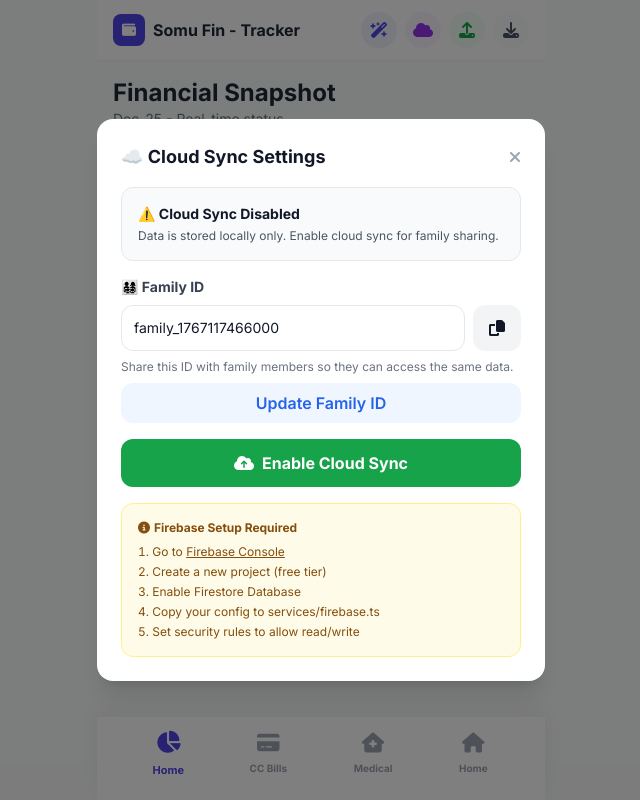
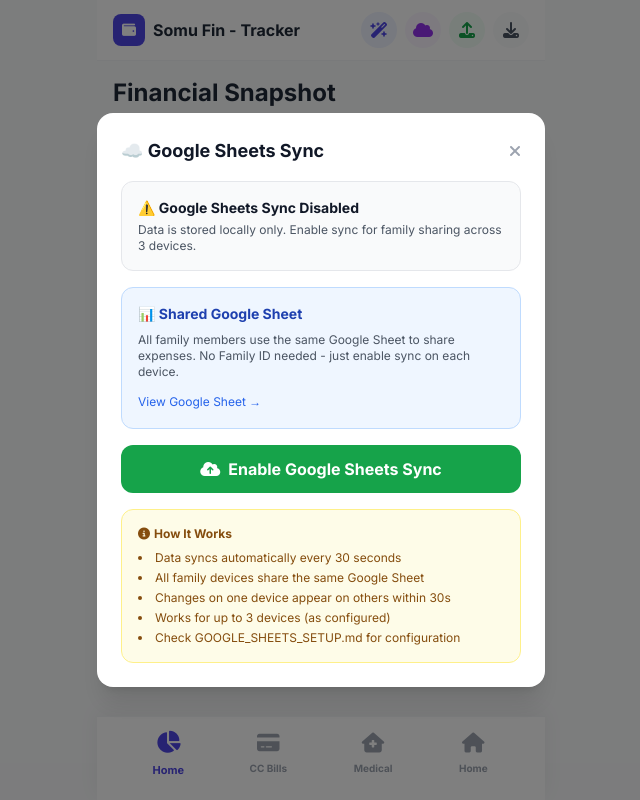
Before and after one commit to Someshwaran01/fintrack-pro, a React (Vite) app: page / in a window 1280 px wide. Both pictures are taken after a click on the button 742 px from the left and 30 px from the top of the page. Shown: the whole page, without its empty margins (319-959 px from the left). Built offline with nearby package versions, Linux system fonts and the light colour scheme.

Commit message:
Complete Google Sheets integration - replace Firebase with polling sync

```diff
--- a/components/CloudSyncModal.tsx
+++ b/components/CloudSyncModal.tsx
@@ -1,5 +1,5 @@
 import React, { useState, useEffect } from 'react';
-import { CloudStorageService } from '../services/cloudStorage';
+import { GoogleSheetsService } from '../services/googleSheets';
 import { CreditCardBill, MedicalExpense, HomeExpense } from '../types';
 
 interface CloudSyncModalProps {
@@ -11,30 +11,27 @@
 }
 
 const CloudSyncModal: React.FC<CloudSyncModalProps> = ({ show, onClose, bills, medical, home }) => {
-    const [familyId, setFamilyId] = useState('');
     const [cloudEnabled, setCloudEnabled] = useState(false);
     const [syncing, setSyncing] = useState(false);
     const [message, setMessage] = useState('');
 
     useEffect(() => {
-        const currentFamilyId = CloudStorageService.getFamilyId();
-        setFamilyId(currentFamilyId);
         const enabled = localStorage.getItem('cloudSyncEnabled') === 'true';
         setCloudEnabled(enabled);
     }, [show]);
 
     const handleEnableCloud = async () => {
         setSyncing(true);
-        setMessage('Syncing data to cloud...');
+        setMessage('Syncing data to Google Sheets...');
 
         try {
-            const success = await CloudStorageService.syncLocalToCloud(bills, medical, home);
+            const success = await GoogleSheetsService.syncAll(bills, medical, home);
             if (success) {
                 localStorage.setItem('cloudSyncEnabled', 'true');
                 setCloudEnabled(true);
-                setMessage('✅ Cloud sync enabled! Data synced successfully.');
+                setMessage('✅ Google Sheets sync enabled! Data synced successfully. All family devices will see updates within 30 seconds.');
             } else {
-                setMessage('❌ Failed to sync data. Please check Firebase setup.');
+                setMessage('❌ Failed to sync data. Please check Google Sheets setup.');
             }
         } catch (error) {
             setMessage('❌ Error: ' + (error as Error).message);
@@ -46,19 +43,7 @@
     const handleDisableCloud = () => {
         localStorage.setItem('cloudSyncEnabled', 'false');
         setCloudEnabled(false);
-        setMessage('Cloud sync disabled. Using local storage only.');
-    };
-
-    const handleJoinFamily = () => {
-        if (familyId.trim()) {
-            CloudStorageService.setFamilyId(familyId.trim());
-            setMessage('✅ Family ID updated! Restart the app to sync with family data.');
-        }
-    };
-
-    const copyFamilyId = () => {
-        navigator.clipboard.writeText(familyId);
-        setMessage('📋 Family ID copied! Share with family members.');
+        setMessage('Google Sheets sync disabled. Using local storage only.');
     };
 
     if (!show) return null;
@@ -67,7 +52,7 @@
         <div className="fixed inset-0 bg-black bg-opacity-50 flex items-center justify-center z-50 p-4">
             <div className="bg-white p-6 rounded-2xl shadow-xl max-w-md w-full max-h-[90vh] overflow-y-auto">
                 <div className="flex justify-between items-center mb-4">
-                    <h3 className="font-bold text-lg">☁️ Cloud Sync Settings</h3>
+                    <h3 className="font-bold text-lg">☁️ Google Sheets Sync</h3>
                     <button onClick={onClose} className="text-gray-400 hover:text-gray-600">
                         <i className="fa-solid fa-xmark"></i>
                     </button>
@@ -77,45 +62,31 @@
                     {/* Status */}
                     <div className={`p-4 rounded-xl ${cloudEnabled ? 'bg-green-50 border border-green-200' : 'bg-gray-50 border border-gray-200'}`}>
                         <p className="text-sm font-bold mb-1">
-                            {cloudEnabled ? '✅ Cloud Sync Enabled' : '⚠️ Cloud Sync Disabled'}
+                            {cloudEnabled ? '✅ Google Sheets Sync Enabled' : '⚠️ Google Sheets Sync Disabled'}
                         </p>
                         <p className="text-xs text-gray-600">
                             {cloudEnabled
-                                ? 'Your data is syncing with Firebase. All family members can access it.'
-                                : 'Data is stored locally only. Enable cloud sync for family sharing.'}
+                                ? 'Your data syncs with Google Sheets every 30 seconds. All family devices share the same sheet.'
+                                : 'Data is stored locally only. Enable sync for family sharing across 3 devices.'}
                         </p>
                     </div>
 
-                    {/* Family ID */}
-                    <div>
-                        <label className="text-sm font-bold text-gray-700 mb-2 block">
-                            👨‍👩‍👧‍👦 Family ID
-                        </label>
-                        <div className="flex space-x-2">
-                            <input
-                                type="text"
-                                value={familyId}
-                                onChange={(e) => setFamilyId(e.target.value)}
-                                className="flex-1 border p-3 rounded-xl outline-none text-sm"
-                                placeholder="Enter or paste Family ID"
-                            />
-                            <button
-                                onClick={copyFamilyId}
-                                className="px-4 bg-gray-100 hover:bg-gray-200 rounded-xl transition-colors"
-                                title="Copy Family ID"
-                            >
-                                <i className="fa-solid fa-copy"></i>
-                            </button>
-                        </div>
-                        <p className="text-xs text-gray-500 mt-2">
-                            Share this ID with family members so they can access the same data.
+                    {/* Setup Info */}
+                    <div className="bg-blue-50 p-4 rounded-xl border border-blue-200">
+                        <p className="text-sm font-bold text-blue-800 mb-2">
+                            📊 Shared Google Sheet
                         </p>
-                        <button
-                            onClick={handleJoinFamily}
-                            className="mt-2 w-full bg-blue-50 hover:bg-blue-100 text-blue-600 font-semibold py-2 px-4 rounded-xl transition-colors"
+                        <p className="text-xs text-gray-600 mb-2">
+                            All family members use the same Google Sheet to share expenses. No Family ID needed - just enable sync on each device.
+                        </p>
+                        <a
+                            href="https://docs.google.com/spreadsheets/d/1BxiMVs0XRA5nFMdKvBdBZjgmUUqptlbs74OgvE2upms1v6mUZqe1AXW3D5b1PUjWKzdvDkAD45uTEXl5nWnEwrw"
+                            target="_blank"
+                            rel="noopener noreferrer"
+                            className="text-xs text-blue-600 hover:underline"
                         >
-                            Update Family ID
-                        </button>
+                            View Google Sheet →
+                        </a>
                     </div>
 
                     {/* Actions */}
@@ -134,7 +105,7 @@
                                 ) : (
                                     <>
                                         <i className="fa-solid fa-cloud-arrow-up mr-2"></i>
-                                        Enable Cloud Sync
+                                        Enable Google Sheets Sync
                                     </>
                                 )}
                             </button>
@@ -144,7 +115,7 @@
                                 className="w-full bg-red-50 hover:bg-red-100 text-red-600 font-bold py-3 rounded-xl transition-colors"
                             >
                                 <i className="fa-solid fa-cloud-slash mr-2"></i>
-                                Disable Cloud Sync
+                                Disable Sync
                             </button>
                         )}
                     </div>
@@ -160,15 +131,15 @@
                     <div className="bg-yellow-50 border border-yellow-200 p-4 rounded-xl">
                         <p className="text-xs font-bold text-yellow-800 mb-2">
                             <i className="fa-solid fa-circle-info mr-1"></i>
-                            Firebase Setup Required
+                            How It Works
                         </p>
-                        <ol className="text-xs text-yellow-800 space-y-1 list-decimal list-inside">
-                            <li>Go to <a href="https://console.firebase.google.com" target="_blank" rel="noopener noreferrer" className="underline">Firebase Console</a></li>
-                            <li>Create a new project (free tier)</li>
-                            <li>Enable Firestore Database</li>
-                            <li>Copy your config to services/firebase.ts</li>
-                            <li>Set security rules to allow read/write</li>
-                        </ol>
+                        <ul className="text-xs text-yellow-800 space-y-1 list-disc list-inside">
+                            <li>Data syncs automatically every 30 seconds</li>
+                            <li>All family devices share the same Google Sheet</li>
+                            <li>Changes on one device appear on others within 30s</li>
+                            <li>Works for up to 3 devices (as configured)</li>
+                            <li>Check GOOGLE_SHEETS_SETUP.md for configuration</li>
+                        </ul>
                     </div>
                 </div>
             </div>
--- a/services/googleSheets.ts
+++ b/services/googleSheets.ts
@@ -1,8 +1,8 @@
 import { CreditCardBill, MedicalExpense, HomeExpense } from '../types';
 
 // Google Sheets Configuration
-const SHEET_ID = 'YOUR_SHEET_ID_HERE'; // Get from sheet URL
-const API_KEY = 'YOUR_API_KEY_HERE'; // Get from Google Cloud Console
+const SHEET_ID = '1BxiMVs0XRA5nFMdKvBdBZjgmUUqptlbs74OgvE2upms1v6mUZqe1AXW3D5b1PUjWKzdvDkAD45uTEXl5nWnEwrw'; // Get from sheet URL
+const API_KEY = 'AIzaSyBWPZpXDan8iApBLnQ6xd5CkmWAFUAT1fw'; // Get from Google Cloud Console
 const BASE_URL = `https://sheets.googleapis.com/v4/spreadsheets/${SHEET_ID}`;
 
 // Sheet names/tabs
```
Also changed, not shown: App.tsx (+36 -25 lines), 1 other file (tests, documents, lock files or other folders).
